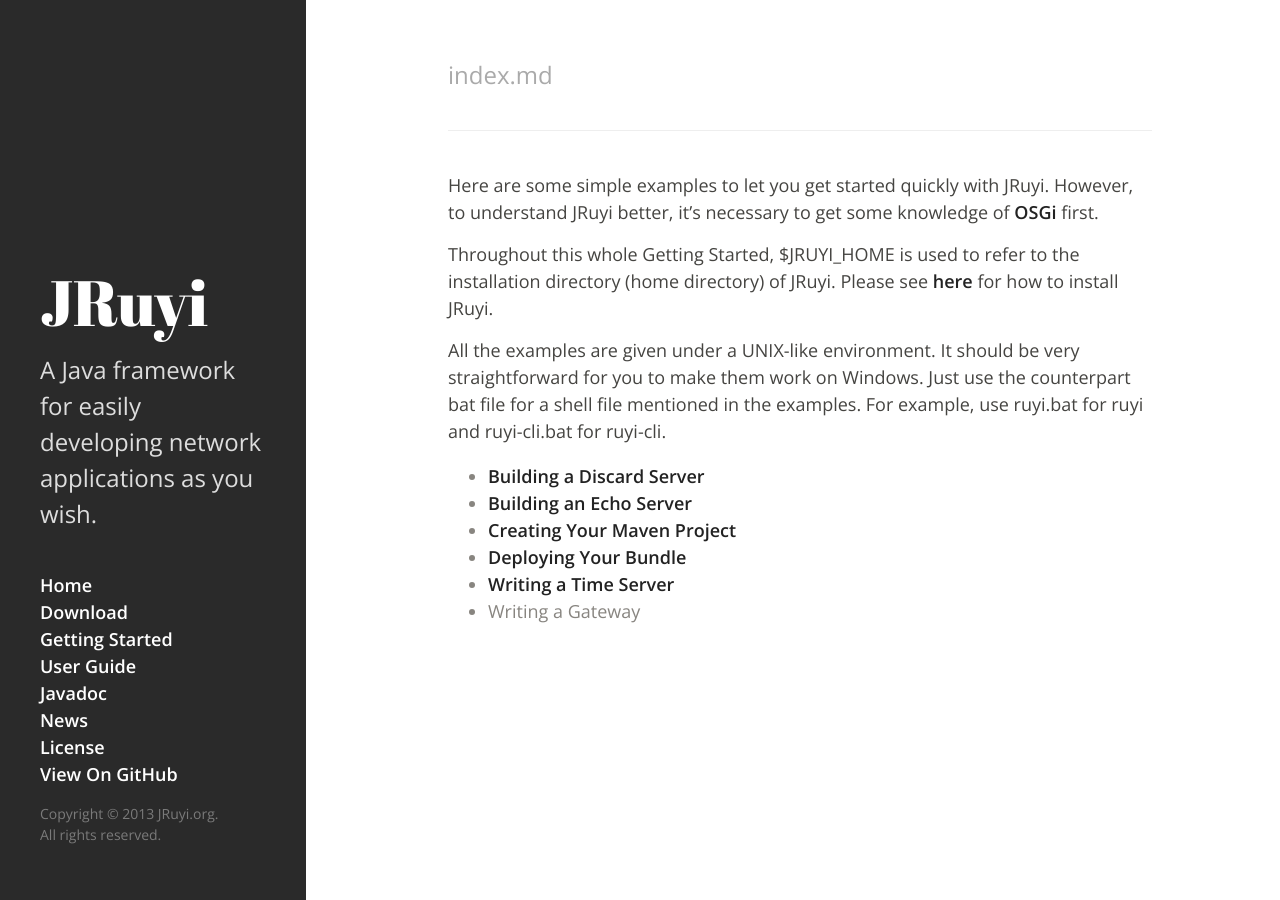
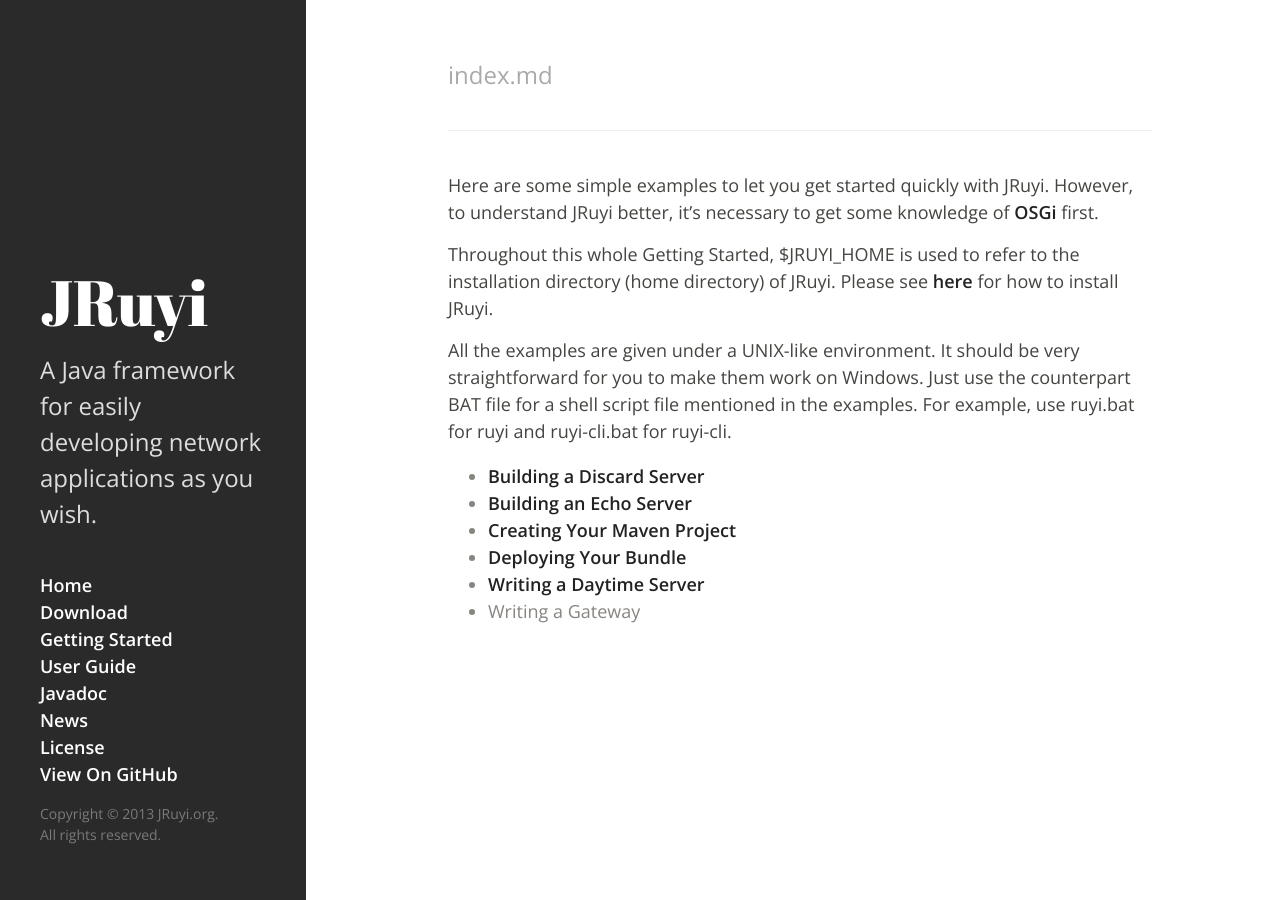
Before and after one commit to tangchihyu/jruyi.github.io, a Jekyll site: the page built from gettingstarted/index.md, in a window 1280 px wide. Built offline with Jekyll 4.4.1, drawn with Linux system fonts in a browser that asks for light colours; Markdown is read by kramdown in place of the engine named in the settings.

Commit message:
regular commit

```diff
--- a/gettingstarted/index.md
+++ b/gettingstarted/index.md
@@ -7,11 +7,11 @@
 
 Throughout this whole Getting Started, $JRUYI_HOME is used to refer to the installation directory (home directory) of JRuyi. Please see [here]({{ site.url }}/userguide/installation) for how to install JRuyi.
 
-All the examples are given under a UNIX-like environment. It should be very straightforward for you to make them work on Windows. Just use the counterpart bat file for a shell file mentioned in the examples. For example, use ruyi.bat for ruyi and ruyi-cli.bat for ruyi-cli.
+All the examples are given under a UNIX-like environment. It should be very straightforward for you to make them work on Windows. Just use the counterpart BAT file for a shell script file mentioned in the examples. For example, use ruyi.bat for ruyi and ruyi-cli.bat for ruyi-cli.
 
 * [Building a Discard Server](building-a-discard-server)
 * [Building an Echo Server](building-an-echo-server)
 * [Creating Your Maven Project](creating-your-maven-project)
 * [Deploying Your Bundle](deploying-your-bundle)
-* [Writing a Time Server](writing-a-time-server)
+* [Writing a Daytime Server](writing-a-daytime-server)
 * Writing a Gateway
```
Also changed, not shown: gettingstarted/building-an-echo-server/index.md (+1 -1 lines), gettingstarted/deploying-your-bundle/index.md (+1 -1 lines), gettingstarted/writing-a-daytime-server/index.md (renamed from gettingstarted/writing-a-time-server/index.md, +1 -1 lines), userguide/overview/index.md (+2 -0 lines).
